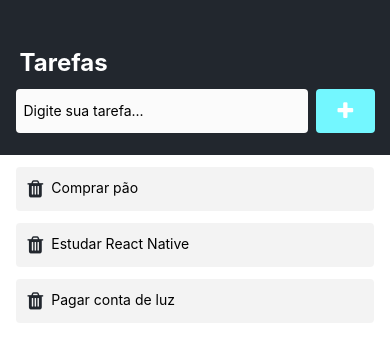
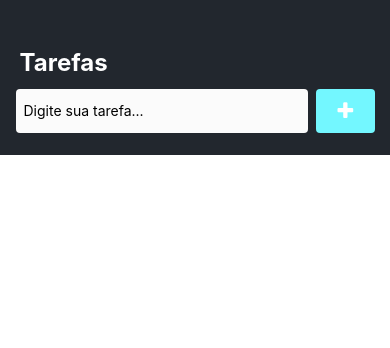
Before and after one commit to Savio-Anjos/App-Tarefas, a React Native app: screen / in a window 390 px wide. Shown: the top 348 px of the page. Built offline with nearby package versions, Linux system fonts and the light colour scheme.

Commit message:
Criando funcionalidade para adicionar tarefas

```diff
--- a/App.js
+++ b/App.js
@@ -14,25 +14,21 @@ import Tarefa from './src/Tarefa';
 
 export default function App() {
   const [tarefa, setTarefa] = useState('')
-  const [list, setList] = useState([
-    {
-      key: '1',
-      item: 'Comprar pão'
-    },
-
-    {
-      key: '2',
-      item: 'Estudar React Native'
-    },
-
-    {
-      key: '3',
-      item: 'Pagar conta de luz'
-    }
-  ]);
+  const [list, setList] = useState([]);
 
   function handleAdd() {
-    alert(tarefa)
+    if(tarefa === '') {
+      return;
+    }
+
+    const dados = {
+      key: Date.now(),
+      item: tarefa
+    }
+
+    setList(oldArray => [dados, ...oldArray]);
+
+    setTarefa('')
   }
 
   return (
```
